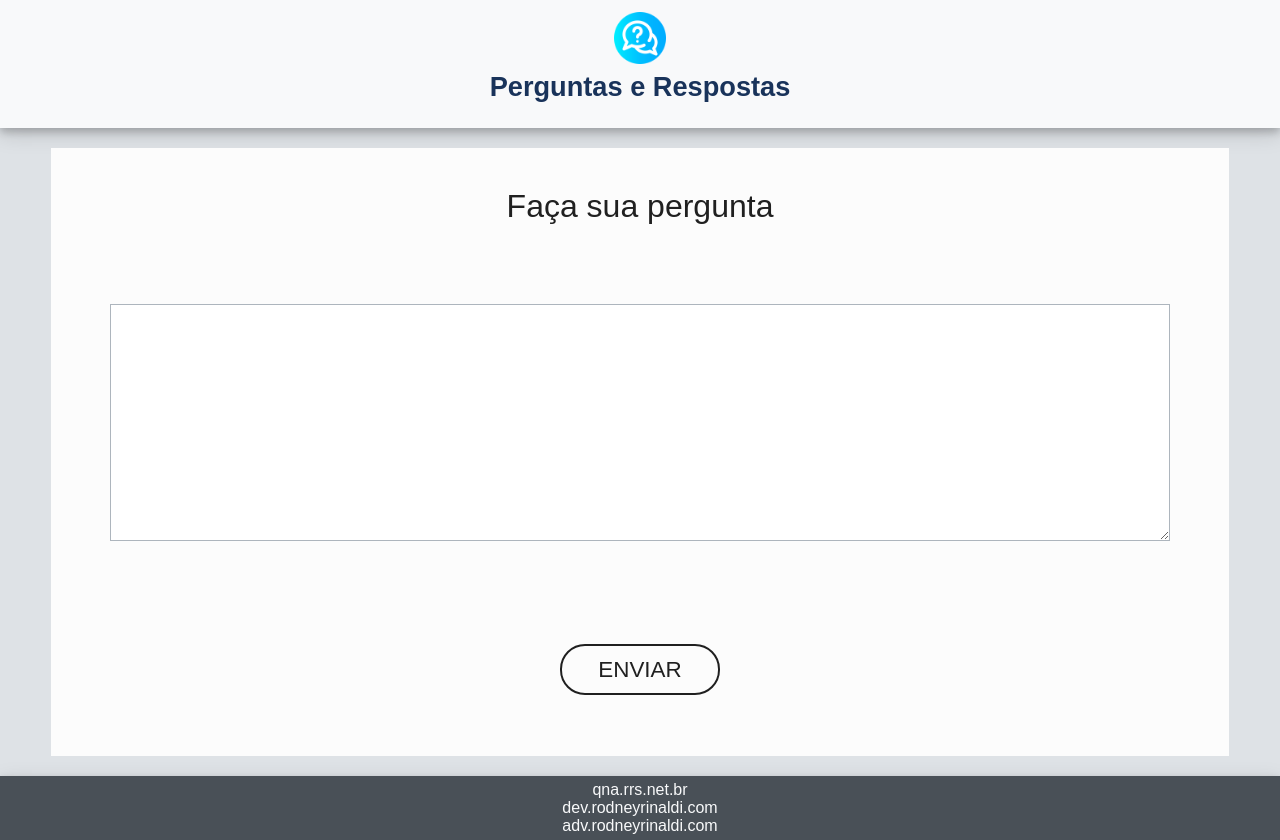
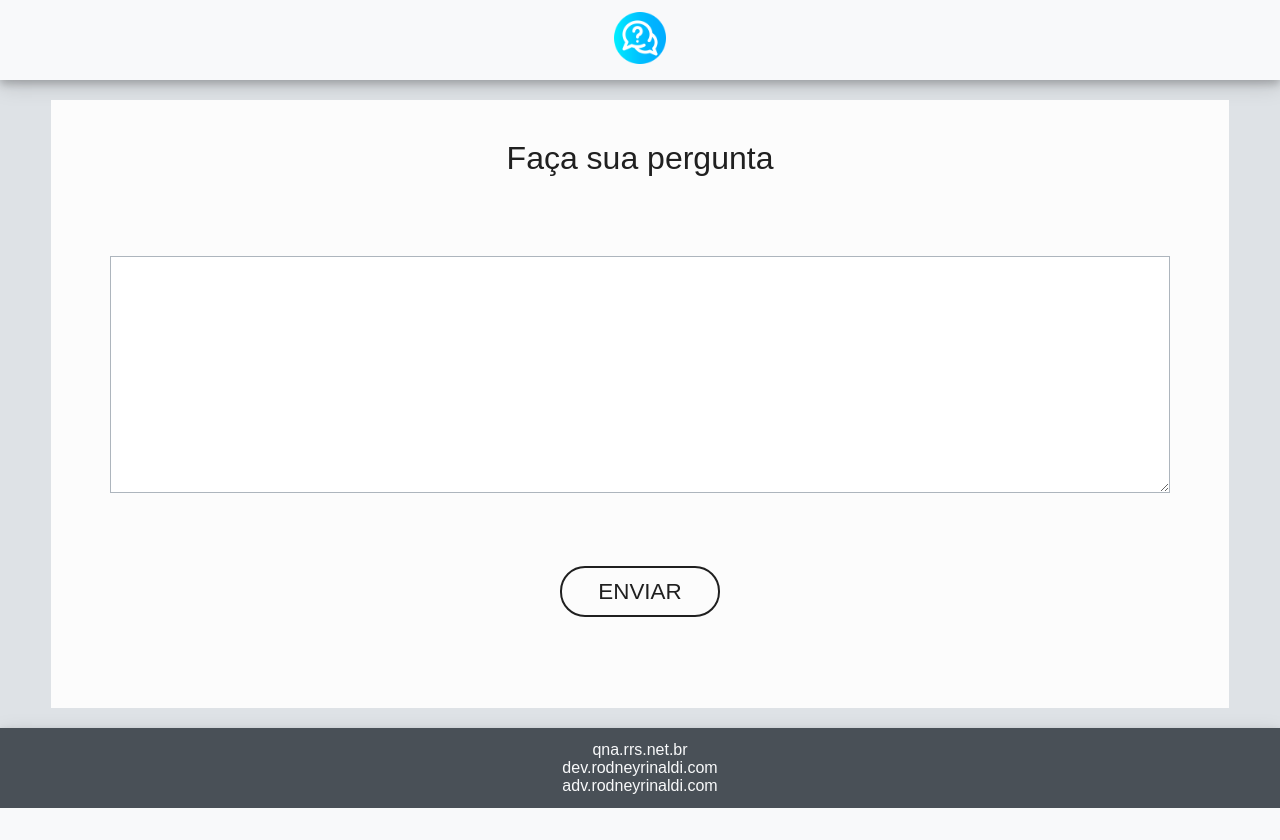
Before and after one commit to rodneyrinaldi/qna-event, a Next.js app: page /home in a window 1280 px wide. After the commit the page ends 808 px from the top, so only its background shows below. Built offline with nearby package versions, Linux system fonts and the light colour scheme.

Commit message:
first commit

```diff
--- a/package.json
+++ b/package.json
@@ -1,5 +1,5 @@
 {
-  "name": "autorizacao-adv",
+  "name": "qna",
   "version": "0.1.0",
   "private": true,
   "scripts": {
--- a/src/pages/home/index.js
+++ b/src/pages/home/index.js
@@ -10,7 +10,6 @@ export default function Home() {
           <h1>
             <Image src={Logo} alt="" height="52" width="52" />
           </h1>
-          <h1>Perguntas e Respostas</h1>
         </div>
       </header>
 
--- a/src/pages/home/index.module.css
+++ b/src/pages/home/index.module.css
@@ -9,7 +9,7 @@
 .header {
   display: fles;
   justify-direction: column;
-  height: 16vh;
+  height: 10vh;
   width: 100vw;
   padding: 12px 0 20px;
   background-color: var(--color8a);
@@ -27,7 +27,7 @@
   flex-direction: column;
   justify-content: center;
   align-items: center;
-  height: 8vh;
+  height: 10vh;
   padding: 4vh 0;
   color: var(--color8a);
   background-color: var(--color3a);
@@ -69,7 +69,7 @@
 }
 .block1 p {
   height: 80px;
-  padding-top: 40px;
+  padding-top: 10px;
   text-align: center;
 }
 .block1 p button {
```
